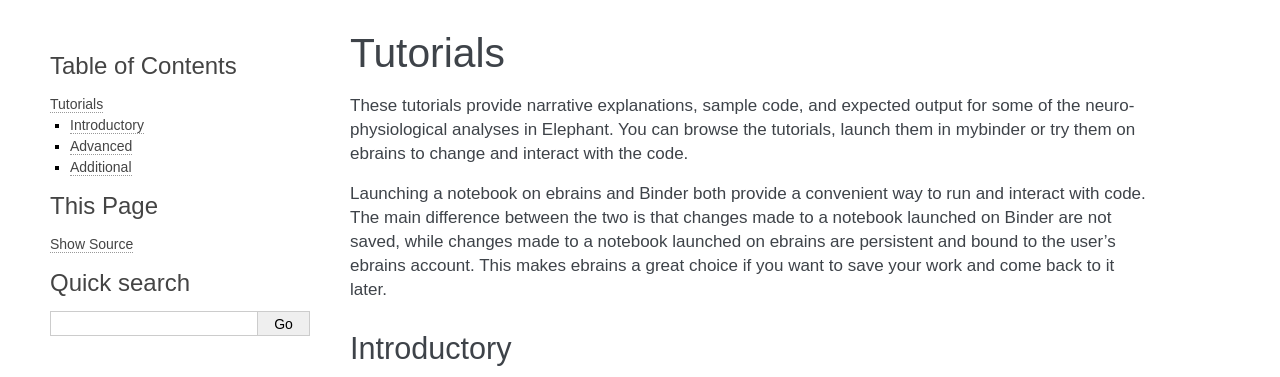
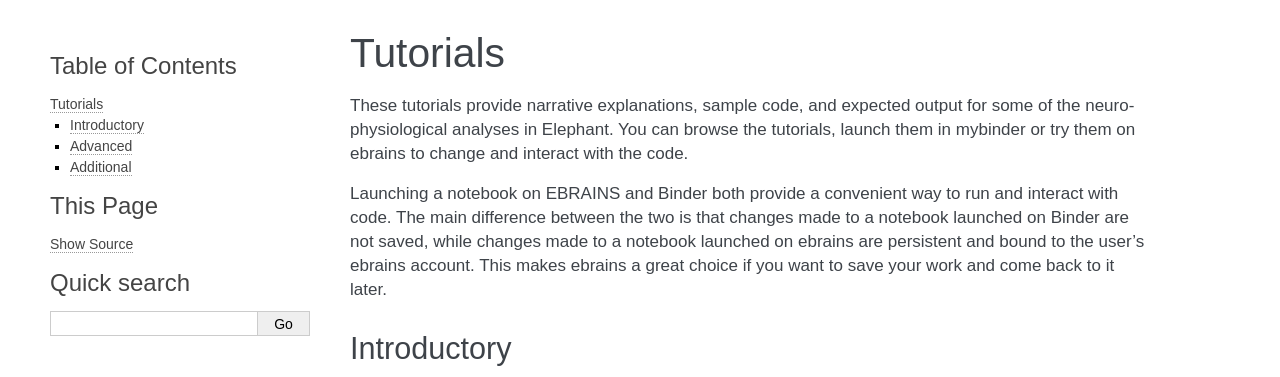
Before and after one commit to NeuralEnsemble/elephant, a Sphinx documentation site: the page built from doc/tutorials.rst, in a window 1280 px wide. Shown: the top 377 px of the page. Built offline with Sphinx 7.4.7, drawn with Linux system fonts in a browser that asks for light colours; pages that are not in the unit, such as notebooks, are missing from menus; the version number could not be read and is left out.

```diff
--- a/doc/tutorials.rst
+++ b/doc/tutorials.rst
@@ -7,7 +7,7 @@ output for some of the neurophysiological analyses in Elephant. You can browse
 the tutorials, launch them in mybinder or try them on ebrains to change and
 interact with the code.
 
-Launching a notebook on ebrains and Binder both provide a convenient way to
+Launching a notebook on EBRAINS and Binder both provide a convenient way to
 run and interact with code. The main difference between the two is that
 changes made to a notebook launched on Binder are not saved, while
 changes made to a notebook launched on ebrains are persistent and bound to the
```
